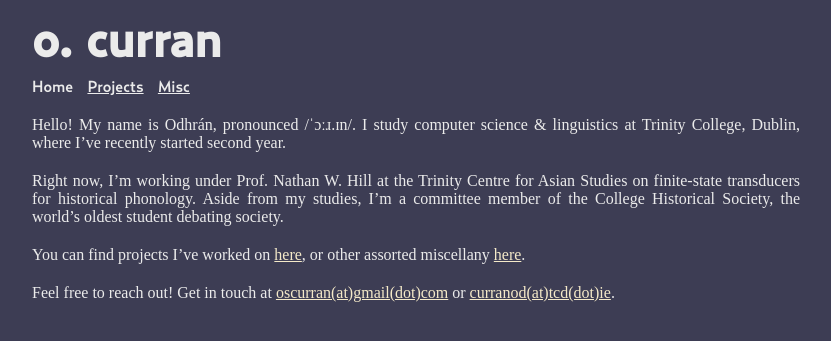
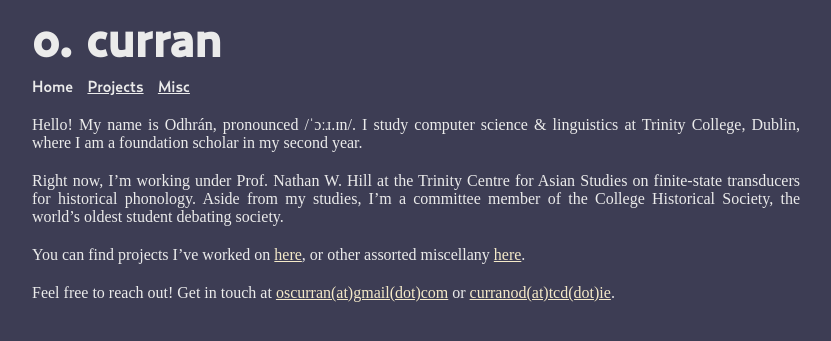
Before and after one commit to o-curran/o-curran.github.io, a Jekyll site: the page built from index.md, in a window 1280 px wide. Shown: the top 341 px of the page, without its empty margins (224-1055 px from the left). Built offline with Jekyll 4.4.1, drawn with Linux system fonts in a browser that asks for light colours; some web fonts are replaced.

Commit message:
added schols
something

```diff
--- a/index.md
+++ b/index.md
@@ -4,7 +4,7 @@ title: Home
 date: 09-2025
 ---
 
-Hello! My name is Odhrán, pronounced /ˈɔːɹ.ɪn/. I study computer science & linguistics at Trinity College, Dublin, where I've recently started second year.
+Hello! My name is Odhrán, pronounced /ˈɔːɹ.ɪn/. I study computer science & linguistics at Trinity College, Dublin, where I am a foundation scholar in my second year.
 
 Right now, I'm working under Prof. Nathan W. Hill at the Trinity Centre for Asian Studies on finite-state transducers for historical phonology. Aside from my studies, I'm a committee member of the College Historical Society, the world's oldest student debating society.
 
```
